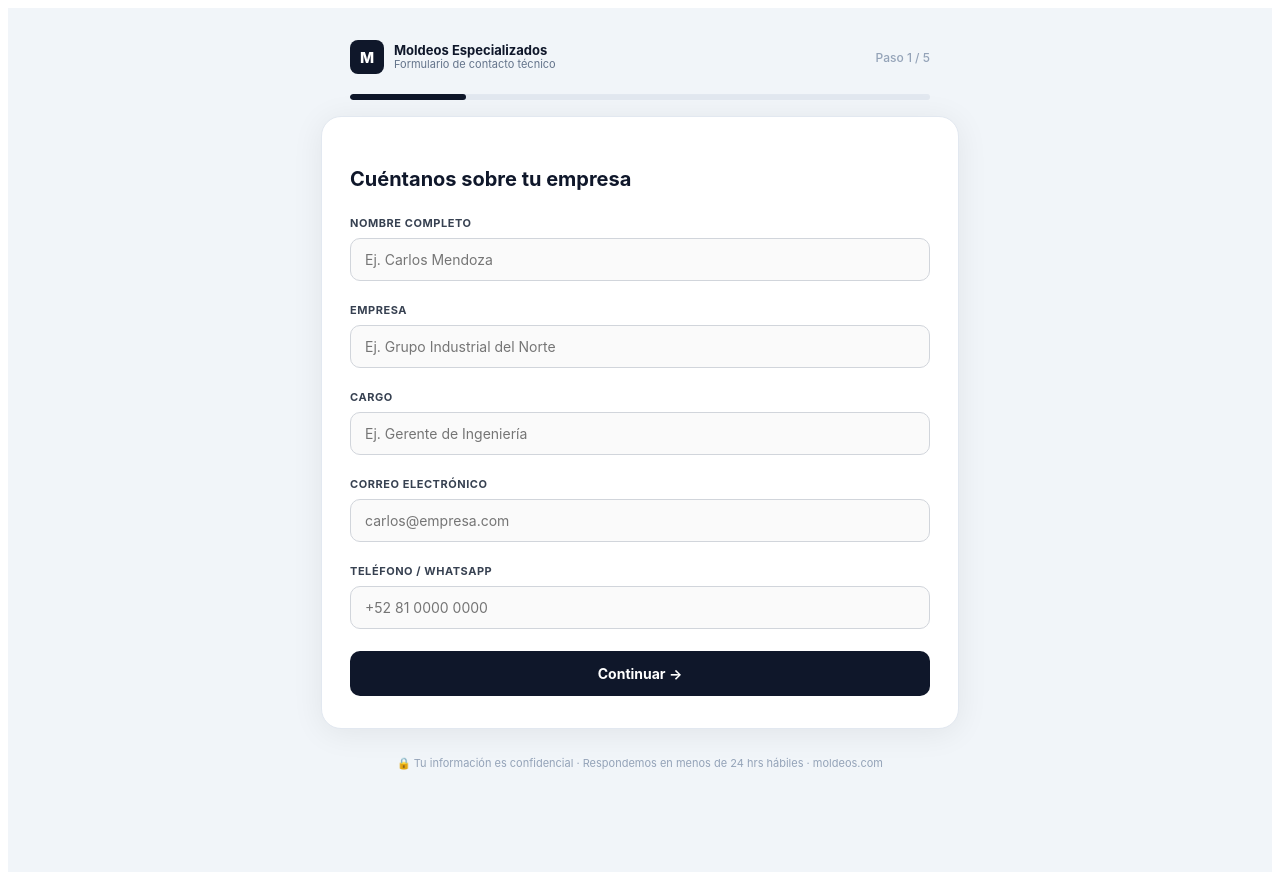
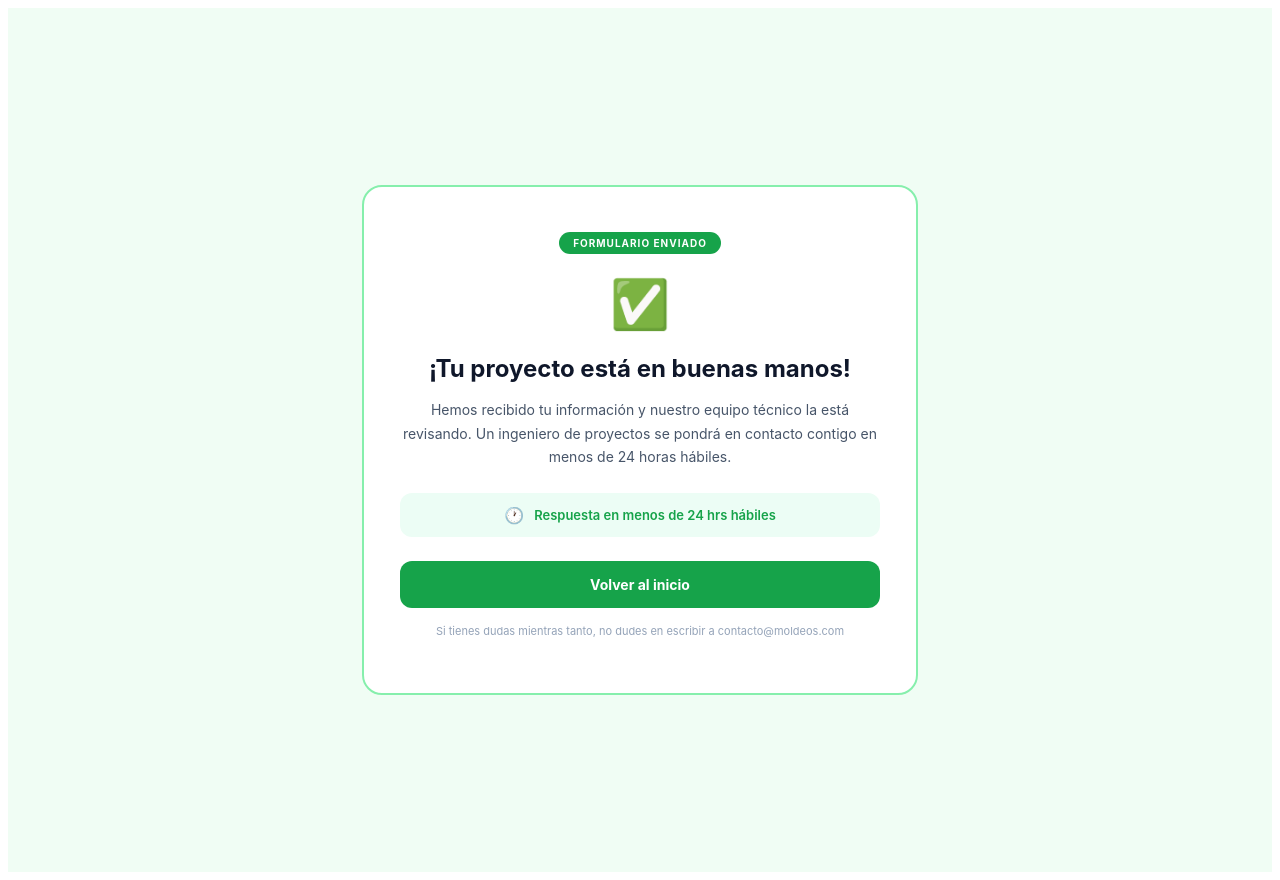
Before and after one commit to javierwelovecorner/moldeos-form, a React (Vite) app: page /success in a window 1280 px wide. Built offline with nearby package versions, Linux system fonts and the light colour scheme.

Commit message:
feat: Add success page and redirect after form submission for Google Ads tracking

```diff
--- a/package.json
+++ b/package.json
@@ -8,7 +8,8 @@
   },
   "dependencies": {
     "react": "^18.2.0",
-    "react-dom": "^18.2.0"
+    "react-dom": "^18.2.0",
+    "react-router-dom": "^6.15.0"
   },
   "devDependencies": {
     "@vitejs/plugin-react": "^4.0.0",
--- a/src/App.jsx
+++ b/src/App.jsx
@@ -167,10 +167,33 @@ export default function App() {
   }
 
   function next() {
-    if (!validate()) return;
-    if (isLast) { setSubmitted(true); return; }
-    setStep(s => s + 1);
+  if (!validate()) return;
+  if (isLast) {
+    // Enviar datos al servidor
+    handleSubmit();
+    return;
   }
+  setStep(s => s + 1);
+}
+
+async function handleSubmit() {
+  try {
+    const response = await fetch('/api/submit-form', {
+      method: 'POST',
+      headers: { 'Content-Type': 'application/json' },
+      body: JSON.stringify(answers),
+    });
+    if (response.ok) {
+      // Redirigir a /success después de 500ms
+      setTimeout(() => {
+        window.location.href = '/success';
+      }, 500);
+    }
+  } catch (error) {
+    console.error('Error al enviar:', error);
+    setSubmitted(true);
+  }
+}
 
   const score = calcScore(answers);
   const result = getResult(score, answers);
--- /dev/null
+++ b/src/Success.jsx
@@ -0,0 +1,26 @@
+export default function Success() {
+  return (
+    <div style={{ minHeight: "100vh", background: "#F0FDF4", display: "flex", flexDirection: "column", alignItems: "center", justifyContent: "center", padding: "32px 16px", fontFamily: "'Inter', system-ui, sans-serif" }}>
+      <div style={{ maxWidth: 480, width: "100%", background: "#fff", border: "2px solid #86EFAC", borderRadius: 20, padding: "44px 36px", textAlign: "center" }}>
+        <span style={{ display: "inline-block", background: "#16A34A", color: "#fff", fontSize: 10, fontWeight: 700, letterSpacing: "0.1em", textTransform: "uppercase", padding: "5px 14px", borderRadius: 99, marginBottom: 20 }}>
+          Formulario enviado
+        </span>
+        <div style={{ fontSize: 48, marginBottom: 14 }}>✅</div>
+        <h2 style={{ fontSize: 24, fontWeight: 700, color: "#0F172A", marginBottom: 12, lineHeight: 1.3 }}>¡Tu proyecto está en buenas manos!</h2>
+        <p style={{ fontSize: 14, color: "#475569", lineHeight: 1.7, marginBottom: 24 }}>
+          Hemos recibido tu información y nuestro equipo técnico la está revisando. Un ingeniero de proyectos se pondrá en contacto contigo en menos de 24 horas hábiles.
+        </p>
+        <div style={{ background: "#ECFDF5", borderRadius: 12, padding: "12px 16px", marginBottom: 24, display: "flex", alignItems: "center", gap: 10, justifyContent: "center" }}>
+          <span>🕐</span>
+          <span style={{ fontSize: 13, fontWeight: 600, color: "#16A34A" }}>Respuesta en menos de 24 hrs hábiles</span>
+        </div>
+        <button onClick={() => window.location.href = '/'} style={{ background: "#16A34A", color: "#fff", border: "none", borderRadius: 12, padding: "15px 24px", fontSize: 14, fontWeight: 700, cursor: "pointer", width: "100%", fontFamily: "inherit" }}>
+          Volver al inicio
+        </button>
+        <p style={{ fontSize: 11, color: "#94A3B8", marginTop: 16 }}>
+          Si tienes dudas mientras tanto, no dudes en escribir a contacto@moldeos.com
+        </p>
+      </div>
+    </div>
+  );
+}
--- a/src/main.jsx
+++ b/src/main.jsx
@@ -1,4 +1,16 @@
 import React from 'react'
 import ReactDOM from 'react-dom/client'
+import { BrowserRouter as Router, Routes, Route } from 'react-router-dom'
 import App from './App.jsx'
-ReactDOM.createRoot(document.getElementById('root')).render(<React.StrictMode><App /></React.StrictMode>)
+import Success from './Success.jsx'
+
+ReactDOM.createRoot(document.getElementById('root')).render(
+  <React.StrictMode>
+    <Router>
+      <Routes>
+        <Route path="/" element={<App />} />
+        <Route path="/success" element={<Success />} />
+      </Routes>
+    </Router>
+  </React.StrictMode>
+)
```
